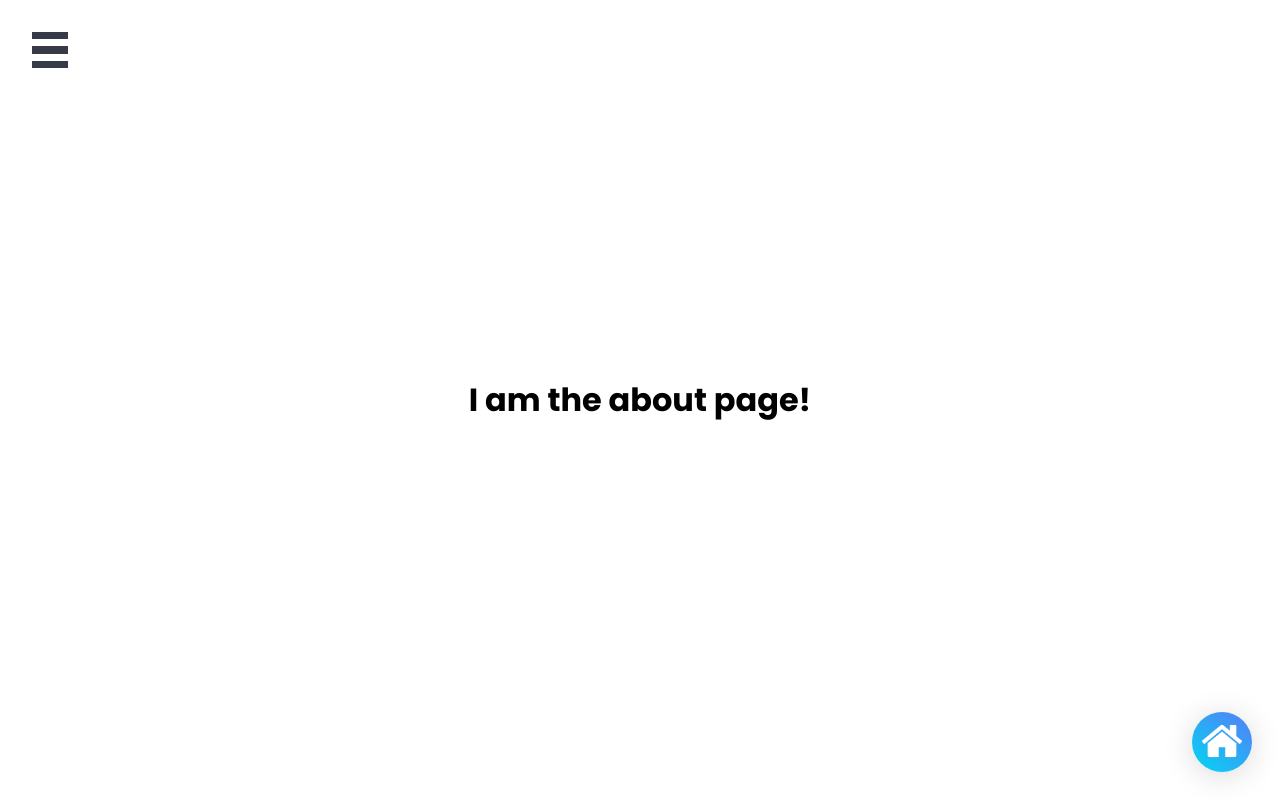
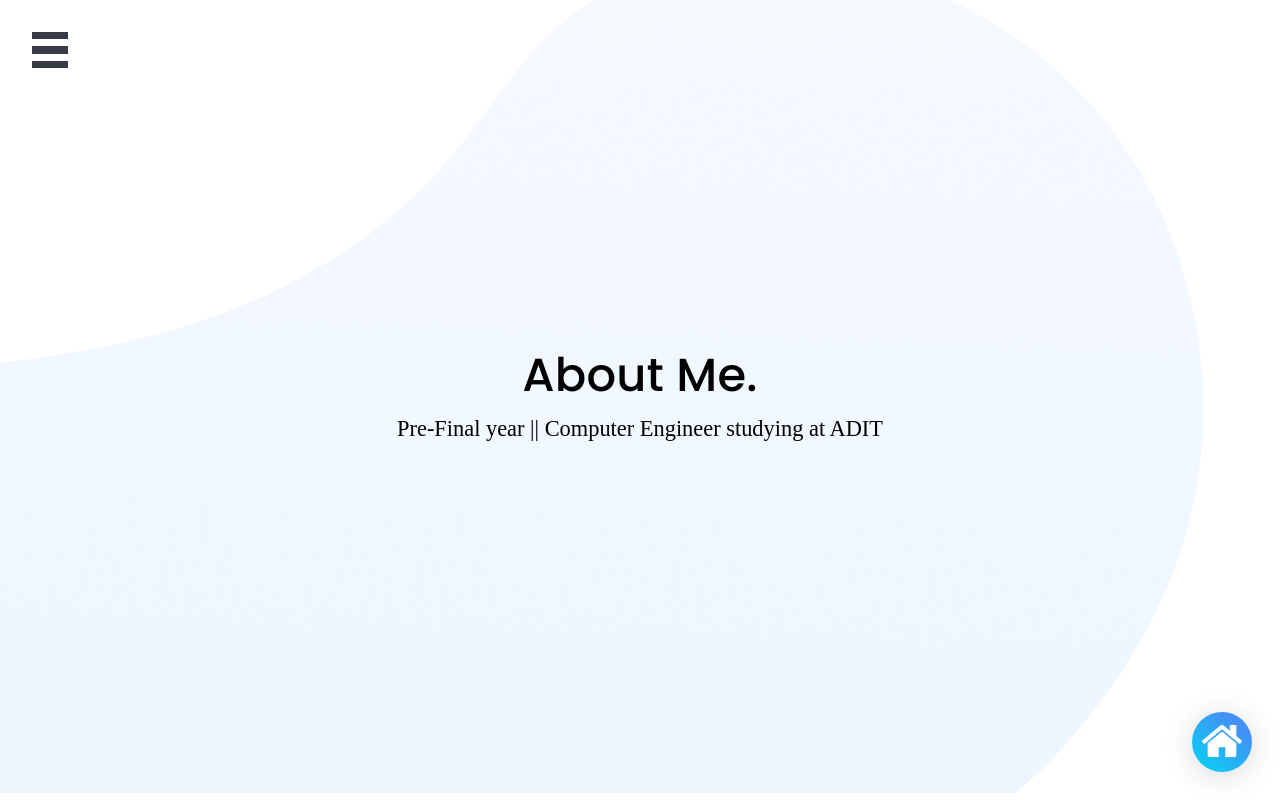
Before and after one commit to manavtimbadiya/portfolio, a React (Create React App) app: page /about in a window 1280 px wide. Built offline with nearby package versions, Linux system fonts and the light colour scheme.

Commit message:
Vector Frame updated

```diff
--- a/src/components/About/About.css
+++ b/src/components/About/About.css
@@ -0,0 +1,19 @@
+.vector-frame {
+    position: absolute;
+    z-index: -10;
+    left: 0;
+    bottom: 0;
+    width: 55%;
+}
+
+.about-vector {
+    display: block;
+    max-height: 100%;
+    max-width: 100%;
+}
+
+@media only screen and (max-width: 640px) {
+    .vector-frame {
+        width: 90%;
+    }
+}
--- a/src/components/About/About.jsx
+++ b/src/components/About/About.jsx
@@ -1,10 +1,19 @@
 import React from "react";
+import Header from '../Header/Header';
+import aboutVector from "./../../assets/about_vector.png";
 import "./About.css";
 
 const About = () => {
 	return(
 			<div className="section-container">
-				<h1>I am the about page!</h1>
+				<Header
+					heading="About Me."
+					details="Pre-Final year || Computer Engineer studying at ADIT"
+				/>
+			{/* Vector Frame! */}
+				<div className="vector-frame">
+					<img src={aboutVector} className="about-container" alt="about" />
+				</div>
 			</div>
 		)
 }
--- a/src/components/Header/Header.css
+++ b/src/components/Header/Header.css
@@ -0,0 +1,38 @@
+.header-container {
+    display: flex;
+    flex-direction: column;
+    align-items: center;
+    width: 60%;
+    align-self: center;
+}
+
+.header-container > h1 {
+    font-style: normal;
+    font-weight: 500;
+    font-size: 2.9em;
+    line-height: 57px;
+    text-align: center;
+    letter-spacing: 0.2px;
+    color: #000;
+    margin: 0;
+}
+
+.header-container > p {
+    font-family: Montserrat;
+    font-style: normal;
+    font-weight: normal;
+    font-size: 1.4em;
+    line-height: 1.4em;
+    text-align: center;
+    margin: 10px 0;
+}
+
+@media only screen and (max-width: 640px) {
+    .header-container {
+        width: 80%;
+    }
+    .header-container > p {
+        font-size: 1.2em;
+        line-height: 1.2em;
+    }
+}
--- a/src/components/Header/Header.jsx
+++ b/src/components/Header/Header.jsx
@@ -0,0 +1,13 @@
+import React from "react";
+import "./Header.css";
+
+const Header = ({heading, details}) => {
+	return (
+		<div className="header-container">
+			<h1>{heading}</h1>
+			<p>{details}</p>
+		</div>
+		);
+}
+
+export default Header;
```
